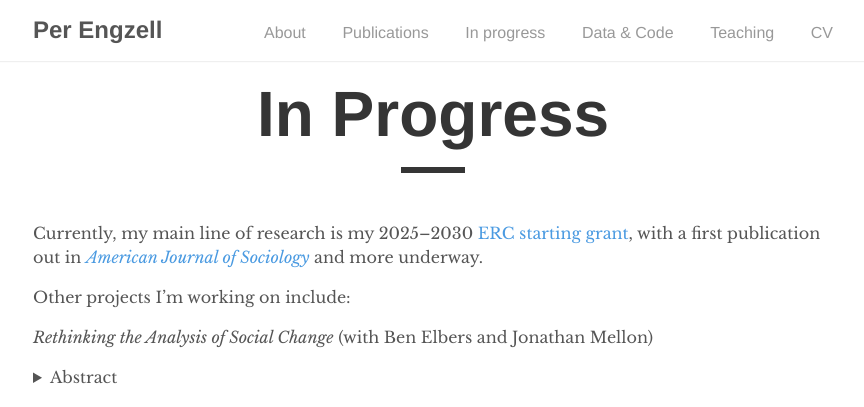
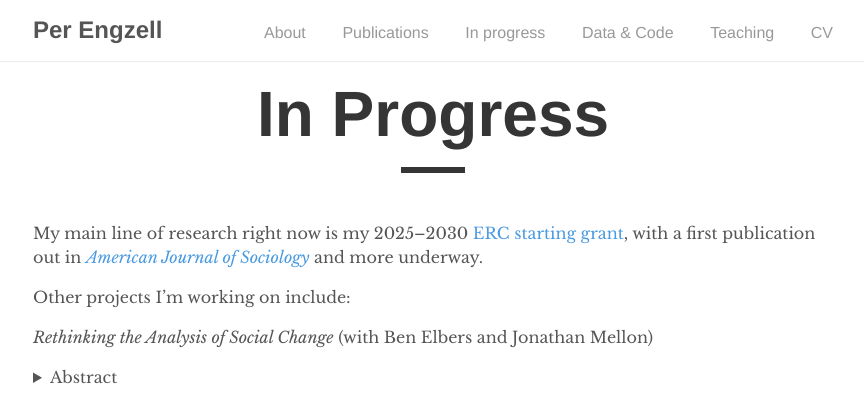
Before and after one commit to pengzell/pengzell.github.io, a Jekyll site: the page built from _pages/inprogress.md, in a window 1280 px wide. Shown: the top 407 px of the page, without its empty margins (207-1071 px from the left). Built offline with Jekyll 4.4.1, drawn with Linux system fonts in a browser that asks for light colours.

Commit message:
Update inprogress.md

```diff
--- a/_pages/inprogress.md
+++ b/_pages/inprogress.md
@@ -5,7 +5,7 @@ author: "Per Engzell"
 permalink: /inprogress/
 ---
 
-Currently, my main line of research is my 2025--2030 [ERC starting grant](https://perengzell.com/mamo/), with a first publication out in [*American Journal of Sociology*](https://doi.org/10.1086/736993) and more underway.
+My main line of research right now is my 2025--2030 [ERC starting grant](https://perengzell.com/mamo/), with a first publication out in [*American Journal of Sociology*](https://doi.org/10.1086/736993) and more underway.
 
 Other projects I'm working on include:
 
```
